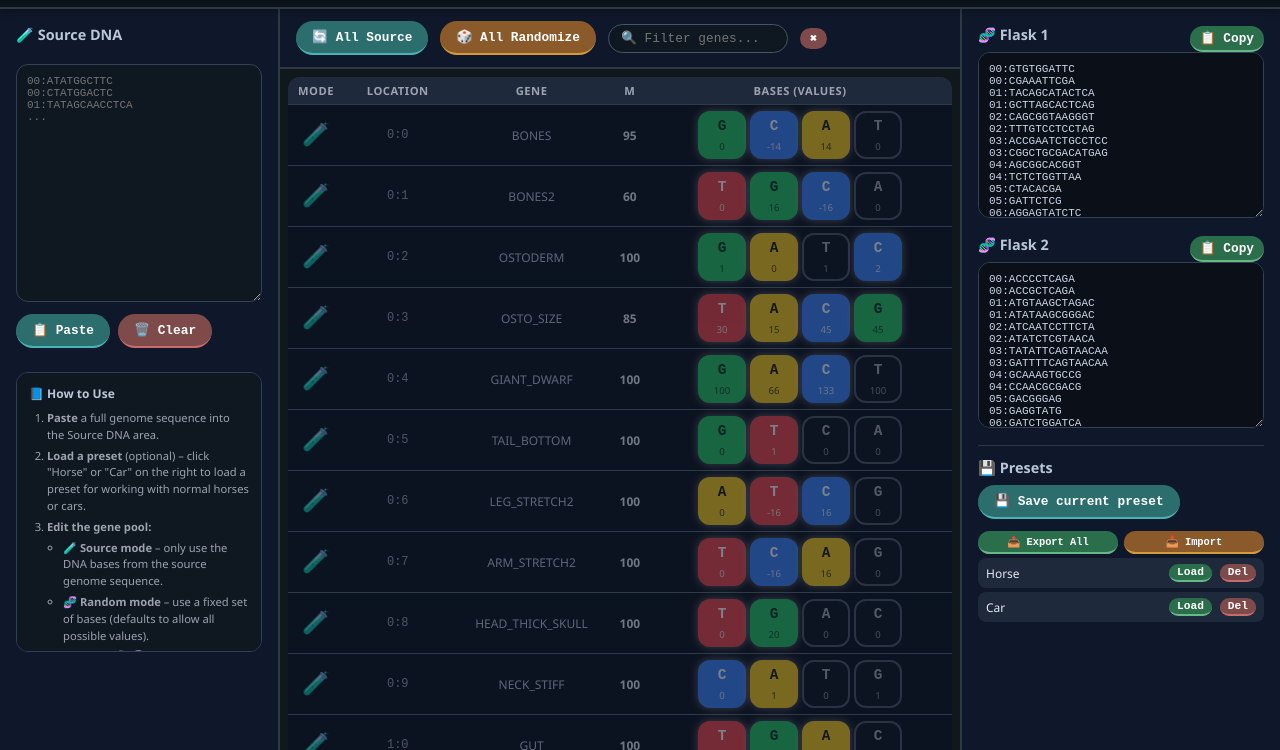
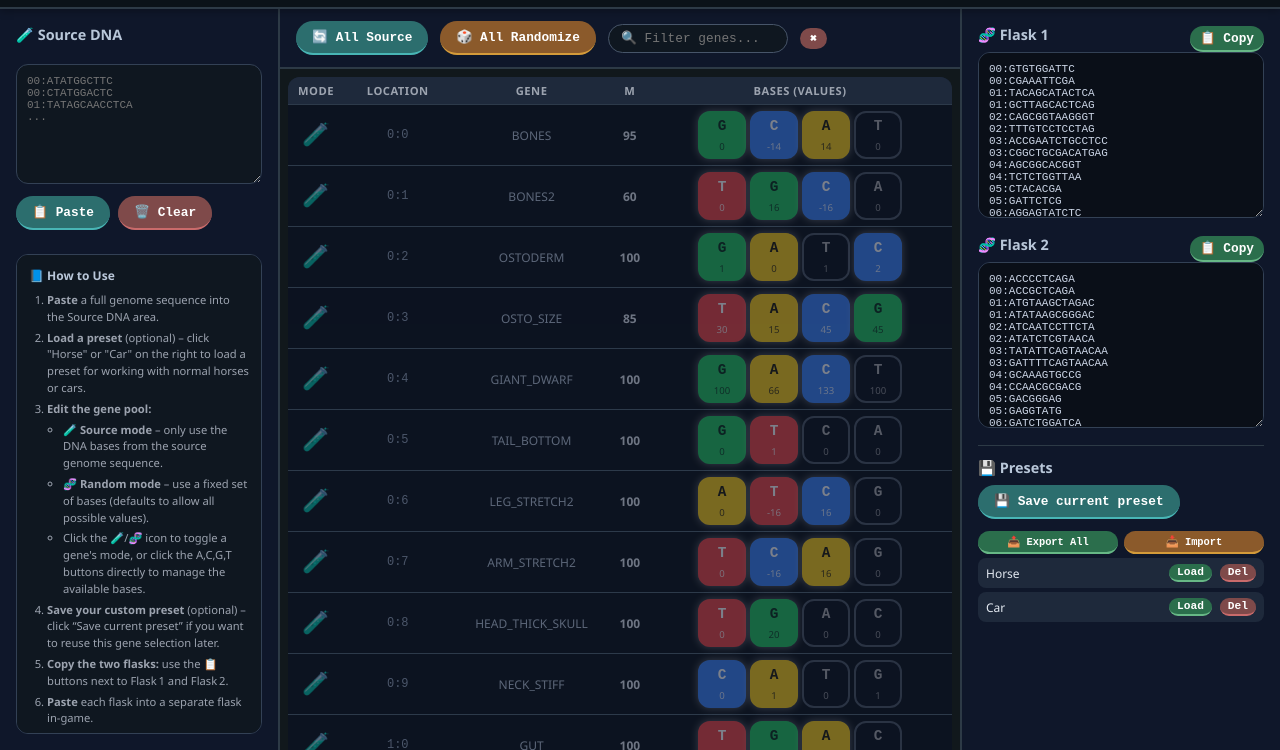
Before and after one commit to ZyonixGaming/crispr, a plain HTML site: page biohack.html in a window 1280 px wide. Shown: the part 50-800 px from the top of the page. Drawn offline with Linux system fonts and the light colour scheme.

Commit message:
Add files via upload

```diff
--- a/biohack.html
+++ b/biohack.html
@@ -363,7 +363,7 @@
     margin-top: 12px;
     font-size: 0.7rem;
     color: #9ca3af;
-    max-height: 280px;
+    max-height: 680px;
     overflow-y: auto;
 }
 .instructions-box h3 {
@@ -407,7 +407,7 @@
         <!-- LEFT PANEL: Source DNA -->
         <div class="left-panel">
             <h2>🧪 Source DNA</h2>
-            <textarea id="sourceDNA" rows="18" placeholder="00:ATATGGCTTC
+            <textarea id="sourceDNA" rows="10" placeholder="00:ATATGGCTTC
 00:CTATGGACTC
 01:TATAGCAACCTCA
 ..."></textarea>
```
